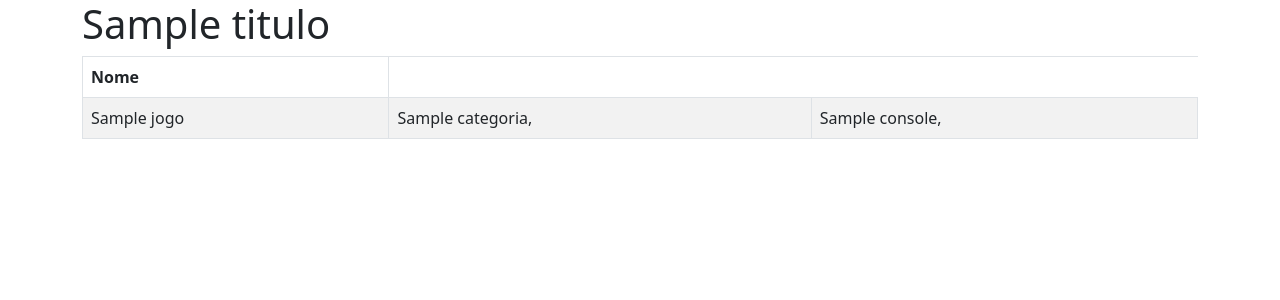
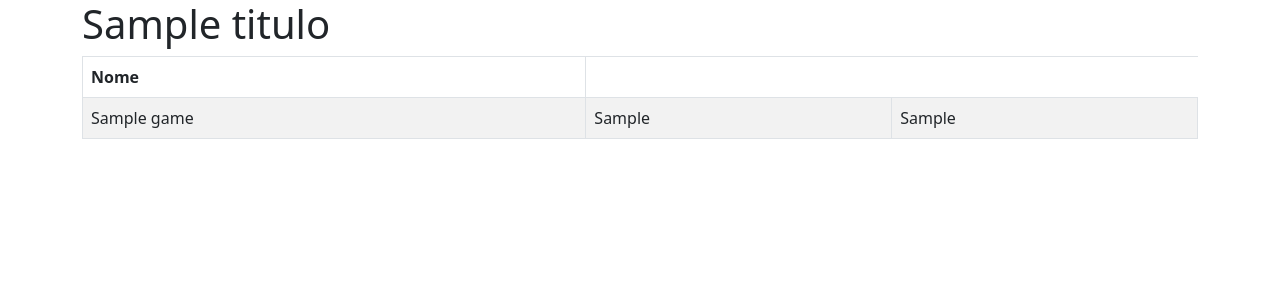
Before and after one commit to JoaoVictorSou/jogoteca-webapp, a Flask app: template templates/list.html in a window 1280 px wide. Shown: the top 300 px of the page. Run offline with Flask 3, Linux system fonts and the light colour scheme; tables that the repository leaves empty hold one stand-in row (values such as "Sample post"); the template is opened without the code that fills it: values that come from a table or form of the project are taken from there, most other values are stand-ins (such as "Sample title", 1, 10 or a date in 2020); some libraries are stand-ins or nearby versions.

Commit message:
feat: persistence of game and user

```diff
--- a/main.py
+++ b/main.py
@@ -1,6 +1,4 @@
 from flask import Flask, render_template, redirect, flash, url_for, session, request
-from src.models.jogo import Jogo, lista_jogos
-from src.models.user import User, user_list
 from flask_sqlalchemy import SQLAlchemy
 import src.util.security as util_security
 import os
@@ -17,18 +15,22 @@
     host = os.environ.get("MYSQL_TEST_DATABASE_HOST"),
     database = 'jogoteca'
 )
-print(app.config['SQLALCHEMY_DATABASE_URI'])
 
 db = SQLAlchemy(app)
 
 class Game(db.Model):
     id = db.Column(db.Integer, primary_key = True, autoincrement = True)
-    nome = db.Column(db.String(50), nullable = False)
-    categoria = db.Column(db.String(40), nullable = False)
+    name = db.Column(db.String(50), nullable = False)
+    category = db.Column(db.String(40), nullable = False)
     console = db.Column(db.String(20), nullable = False)
 
     def __repr__(self) -> str:
         return "<Name %r>" % self.name
+
+class User(db.Model):
+    nickname = db.Column(db.String(8), primary_key = True)
+    name = db.Column(db.String(20), nullable = False)
+    password = db.Column(db.String(200), nullable = False)
 
 # Rotas
 @app.route('/test_features') # Não vai para "produção"
@@ -61,17 +63,13 @@
     next_page = request.form.get('next')
 
     if user_nickname:
-        matched_user = None
+        match_user = User.query.filter_by(nickname = user_nickname).first()
 
-        for user in user_list:
-            if user.nickname == user_nickname:
-                matched_user = user
-
-        if matched_user:
+        if match_user:
             # The None type converted
             next_page = next_page if next_page != "None" else None
 
-            if request.form['senha'] == matched_user.password:
+            if request.form['senha'] == match_user.password:
                 session['usuario_logado'] = request.form['usuario']
                 flash('Usuário logado com sucesso!')
 
@@ -90,18 +88,23 @@
     """
     Rota para finalizar a sessão no servidor.
     """
-    session['usuario_logado'] = None
+    if session['usuario_logado']:
+        session['usuario_logado'] = None
 
-    flash("Usuário desconectado.")
-
-    return redirect(url_for('login'))
+        flash("Usuário desconectado.")
+        return redirect(url_for('login'))
+    else:
+        flash("Não há conexão para ser desfeita.")
+        return redirect(url_for('login'))
 
 @app.route('/')
 def index():
     """
     Rota para uma página HTML com a lista de todos os jogos da aplicação.
     """
-    return render_template("list.html", titulo = 'Jogos', jogos = lista_jogos)
+    game_list = Game.query.order_by(Game.id)
+
+    return render_template("list.html", title = 'Jogos', games = game_list)
 
 @app.route('/game/register', methods = ["GET",])
 def show_register_game_page():
@@ -120,13 +123,19 @@
     """
     Rota que salva os jogos cadastrados para que possam ser acessados nos termos da aplicação.
     """
-    nome = request.form['nome']
-    categoria = request.form['categoria']
+    name = request.form['nome']
+    category = request.form['categoria']
     console = request.form['console']
 
-    lista_jogos.append(
-        Jogo(nome, categoria, console)
+
+    new_game = Game(
+        name = name,
+        category = category,
+        console = console
     )
+
+    db.session.add(new_game)
+    db.session.commit()
 
     return redirect('/')
 
--- a/src/models/jogo.py
+++ /dev/null
@@ -1,15 +0,0 @@
-class Jogo:
-    def __init__(self, nome: str, categoria: list, console: list):
-        self.nome = str(nome)
-        self.categoria = categoria if type(categoria) == list else [categoria]
-        self.console = console if type(console) == list else [console]
-
-jogo_01 = Jogo("God of War Ragnarok", ["Ação", "Aventura"], ["Playstation 4", "Playstation 5", "PC"])
-jogo_02 = Jogo("Elden Ring", "RPG", ["Playstation 4", "Playstation 5", "Xbox One", "Xbox One X/S", "PC"])
-jogo_03 = Jogo("The Legend of Zelda Breath of The Wild", "RPG", ["Nintendo Switch", "Wii U"])
-
-lista_jogos = [
-    jogo_01,
-    jogo_02,
-    jogo_03
-]
--- a/src/models/user.py
+++ /dev/null
@@ -1,11 +0,0 @@
-class User:
-    def __init__(self, name, nickname, password):
-        self.name = name
-        self.nickname = nickname
-        self.password = password
-
-user_01 = User("João Victor", "sljoaos", "pypi")
-user_02 = User("Rafael Fernandes", "vovorafa", "vfvf")
-user_03 = User("Pedro Afonso", "predu", "sadsad")
-
-user_list = [user_01, user_02, user_03]
--- a/templates/list.html
+++ b/templates/list.html
@@ -7,26 +7,14 @@
                 </tr>
             </thead>
             <tbody>
-                {% for jogo in jogos: %}
+                {% for game in games: %}
                 <tr>
-                    <td>{{ jogo.nome }}</td>
+                    <td>{{ game.name }}</td>
                     <td>
-                        {% for categoria in jogo.categoria %}
-                        {% if categoria != jogo.categoria[-1] %}
-                        <span class="muitos_valores">{{ categoria }},</span>
-                        {% else %}
-                        <span class="muitos_valores">{{ categoria }}</span>
-                        {% endif %}
-                        {% endfor %}
+                        <span class="muitos_valores">{{ game.category }}</span>
                     </td>
                     <td>
-                        {% for console in jogo.console %}
-                        {% if console != jogo.console[-1] %}
-                        <span class="muitos_valores">{{ console }},</span>
-                        {% else %}
-                        <span class="muitos_valores">{{ console }}</span>
-                        {% endif %}
-                        {% endfor %}
+                        <span class="muitos_valores">{{ game.console }}</span>
                     </td>
                 </tr>
                 {% endfor %}
--- a/templates/template.html
+++ b/templates/template.html
@@ -4,7 +4,7 @@
     <meta charset="utf-8">
     <meta name="viewport" content="width=device-width, initial-scale=1">
   <link href="{{ url_for('static', filename = 'css/bootstrap.css') }}" rel="stylesheet" />
-    <title>Jogoteca</title>
+    <title>{{ title }}</title>
   </head>
   <body>
     {% with messages = get_flashed_messages() %}
```
Also changed, not shown: src/database/database.py (+12 -12 lines).
